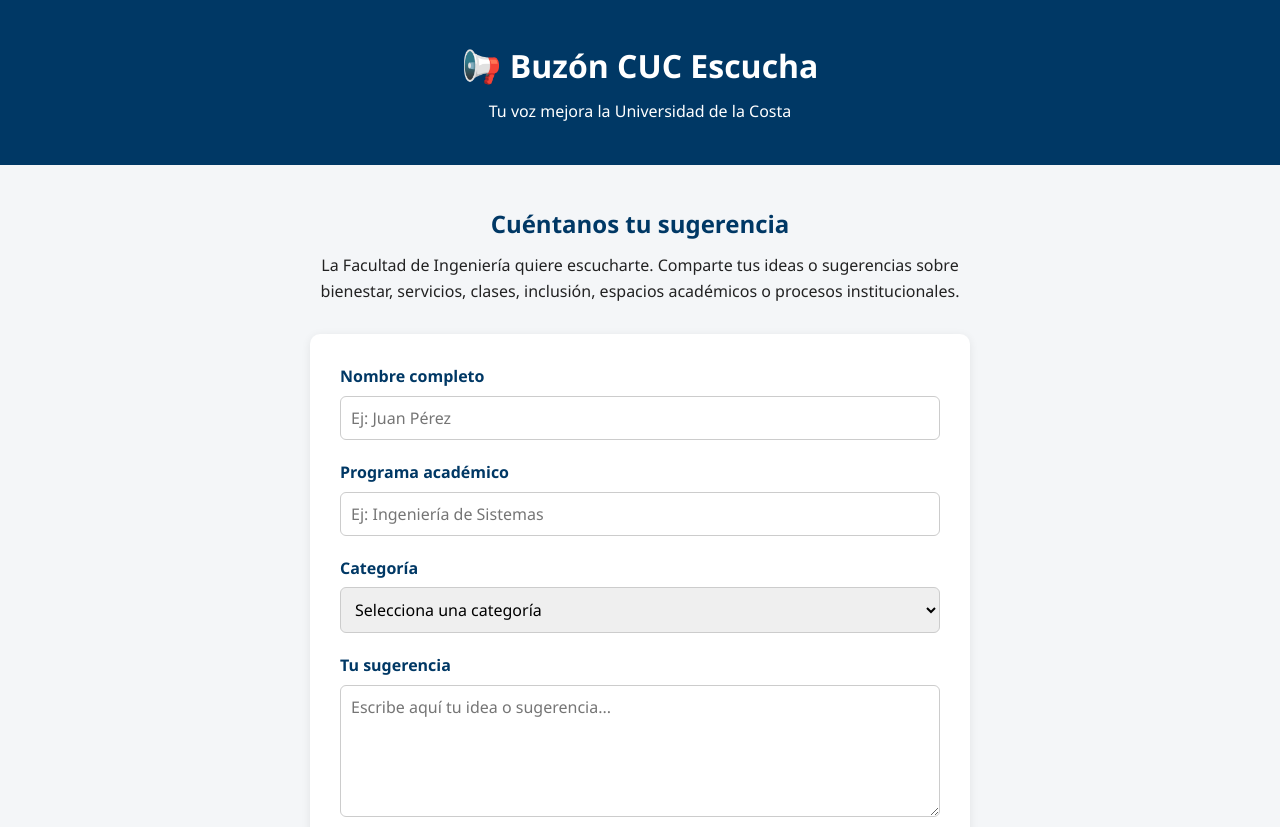
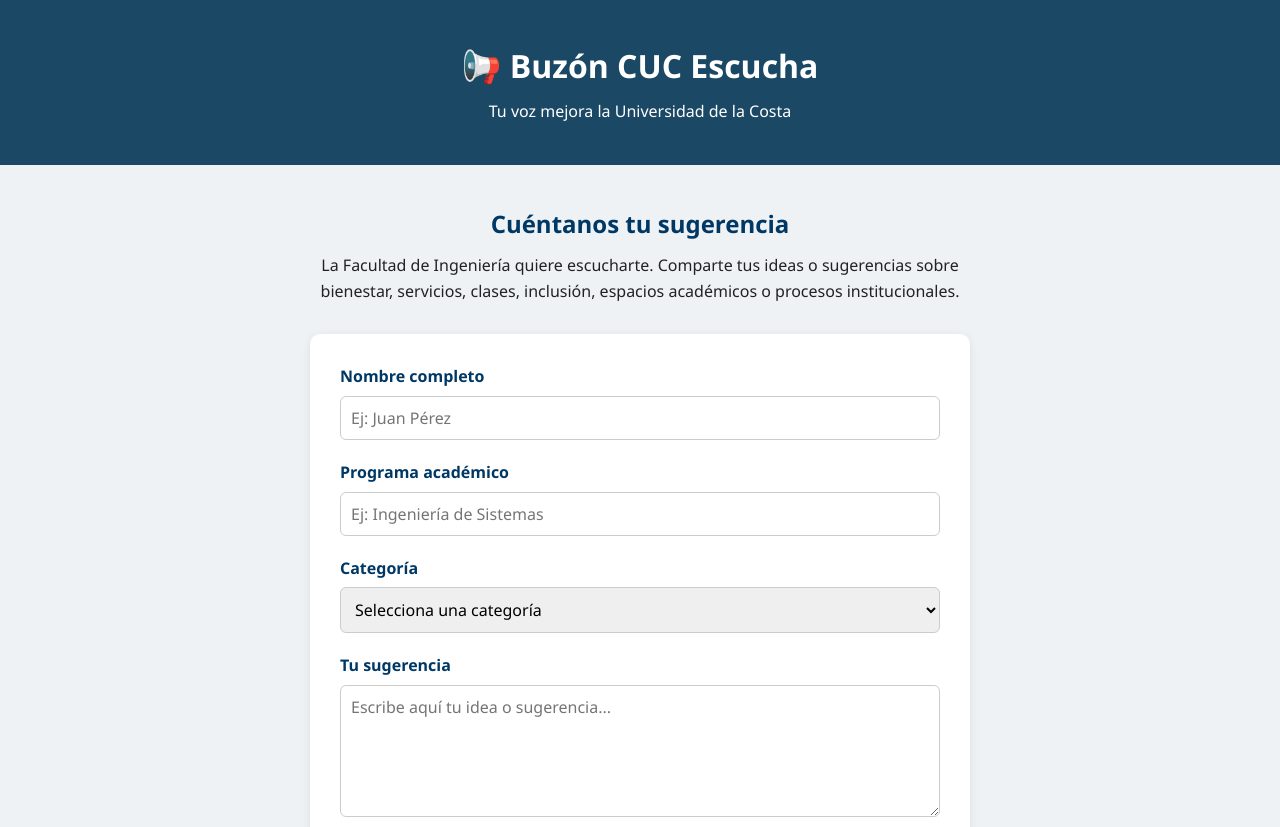
Before and after one commit to epictasteful/buzon-cuc-escucha, a plain HTML site: page index.html in a window 1280 px wide. Shown: the top 827 px of the page. Drawn offline with Linux system fonts and the light colour scheme.

Commit message:
cambiar paleta de colores del header y el cuerpo

```diff
--- a/css/style.css
+++ b/css/style.css
@@ -2,17 +2,17 @@
     margin: 0;
     padding: 0;
     box-sizing: border-box;
-  font-family: 'Segoe UI', Arial, sans-serif;
+    font-family: "Segoe UI", Arial, sans-serif;
 }
 
 body {
-  background-color: #f4f6f8;
+    background-color: #eef2f5;
     color: #222;
     line-height: 1.6;
 }
 
 .header {
-  background-color: #003865;
+    background-color: #1b4965;
     color: white;
     padding: 40px 20px;
     text-align: center;
```
Lines whose indentation alone changed are shown as unchanged.
